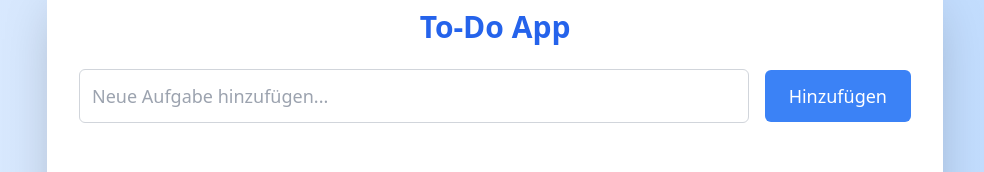
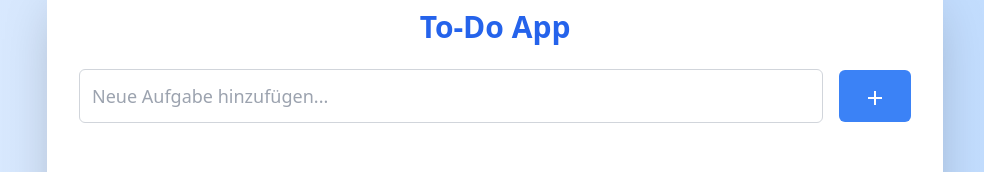
Before and after one commit to Scr4nxx/CloudCo_Block_2, a React (Vite) app in the folder frontend/: page / in a window 1280 px wide. Shown: the part 277-449 px from the top of the page, without its empty margins (145-1129 px from the left). Built offline with nearby package versions, Linux system fonts and the light colour scheme; no server answers.

Commit message:
Add add icon

```diff
--- a/frontend/package.json
+++ b/frontend/package.json
@@ -10,6 +10,8 @@
     "preview": "vite preview"
   },
   "dependencies": {
+    "@emotion/react": "^11.13.5",
+    "@emotion/styled": "^11.13.5",
     "@mui/icons-material": "^6.1.9",
     "axios": "^1.7.8",
     "react": "^18.3.1",
--- a/frontend/src/components/ToDoInput.jsx
+++ b/frontend/src/components/ToDoInput.jsx
@@ -1,4 +1,5 @@
 import React, { useState } from 'react';
+import AddIcon from '@mui/icons-material/Add';
 
 const ToDoInput = ({ addTask }) => {
     const [task, setTask] = useState('');
@@ -24,7 +25,7 @@ const ToDoInput = ({ addTask }) => {
                         type="submit"
                         className="bg-blue-500 hover:bg-blue-600 text-white px-6 py-3 rounded-md text-lg"
                 >
-                        Hinzufügen
+                    <AddIcon></AddIcon>
                 </button>
         </form>
     );
```
Also changed, not shown: 1 other file (tests, documents, lock files or other folders).
